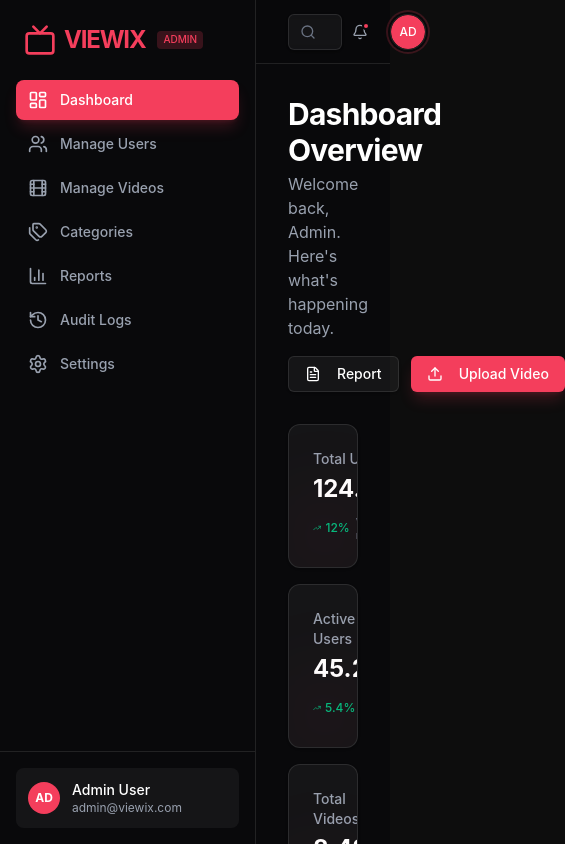
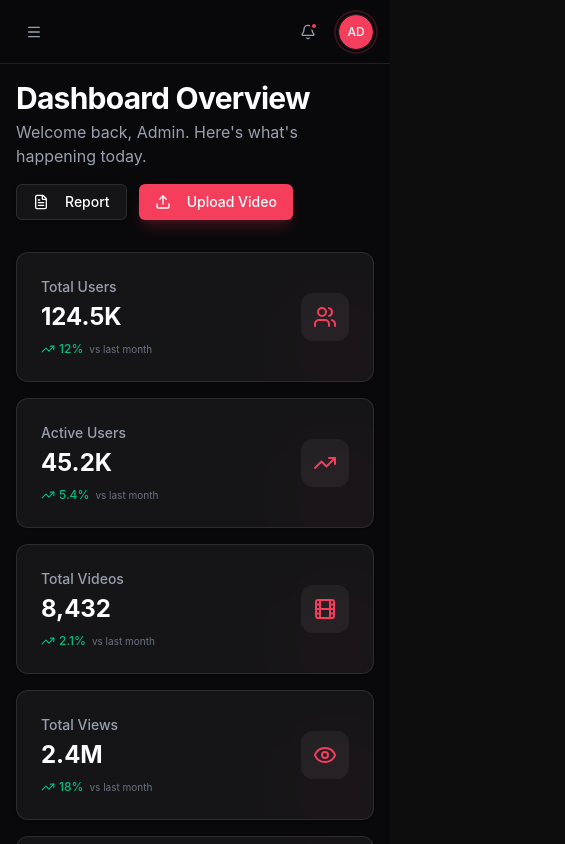
Before and after one commit to Ryanny-y/stream-web, a React (Vite) app in the folder frontend/: page /admin/dashboard in a window 390 px wide. Shown: the top 844 px of the page, 565 px wide, since content can reach past the window. Built offline with nearby package versions, Linux system fonts and the light colour scheme.

Commit message:
feat(admin): implement responsive sidebar and mobile navigation

```diff
--- a/frontend/src/features/admin/layout/AdminLayout.tsx
+++ b/frontend/src/features/admin/layout/AdminLayout.tsx
@@ -1,19 +1,21 @@
-import React from 'react';
+import React, { useState } from 'react';
 import { Outlet } from 'react-router-dom';
 import { AdminSidebar } from './AdminSidebar';
 import { AdminNavbar } from './AdminNavbar';
 
 export const AdminLayout: React.FC = () => {
+  const [isSidebarOpen, setIsSidebarOpen] = useState(false);
+
   return (
-    <div className="min-h-screen bg-zinc-950 text-white selection:bg-primary/30">
-      {/* Sidebar - Hidden on mobile, but we are desktop-first here as per request */}
-      <AdminSidebar />
+    <div className="min-h-screen bg-zinc-950 text-white selection:bg-primary/30 flex">
+      {/* Sidebar with responsive state */}
+      <AdminSidebar isOpen={isSidebarOpen} setIsOpen={setIsSidebarOpen} />
 
       {/* Main Content Area */}
-      <div className="pl-64 flex flex-col min-h-screen">
-        <AdminNavbar />
+      <div className="flex-1 flex flex-col min-h-screen min-w-0 transition-all duration-300 ease-in-out lg:pl-64">
+        <AdminNavbar onMenuClick={() => setIsSidebarOpen(true)} />
 
-        <main className="flex-1 p-8">
+        <main className="flex-1 p-4 lg:p-8 overflow-x-hidden">
           <Outlet />
         </main>
       </div>
--- a/frontend/src/features/admin/layout/AdminNavbar.tsx
+++ b/frontend/src/features/admin/layout/AdminNavbar.tsx
@@ -16,11 +16,18 @@ import {
   AvatarImage,
 } from '@/shared/components/ui/avatar';
 
-export const AdminNavbar: React.FC = () => {
+interface AdminNavbarProps {
+  onMenuClick: () => void;
+}
+
+export const AdminNavbar: React.FC<AdminNavbarProps> = ({ onMenuClick }) => {
   return (
-    <header className="h-16 border-b border-white/10 bg-zinc-950/50 backdrop-blur-md sticky top-0 z-40 px-8 flex items-center justify-between">
-      <div className="flex items-center gap-4 flex-1 max-w-md">
-        <div className="relative w-full group">
+    <header className="h-16 border-b border-white/10 bg-zinc-950/50 backdrop-blur-md sticky top-0 z-40 px-4 lg:px-8 flex items-center justify-between">
+      <div className="flex items-center gap-2 lg:gap-4 flex-1 max-w-md">
+        <Button variant="ghost" size="icon" className="lg:hidden text-gray-400 hover:text-white shrink-0" onClick={onMenuClick}>
+          <Menu className="w-5 h-5" />
+        </Button>
+        <div className="relative w-full group hidden sm:block">
           <Search className="absolute left-3 top-1/2 -translate-y-1/2 w-4 h-4 text-gray-500 group-focus-within:text-primary transition-colors" />
           <Input
             placeholder="Search analytics, users, videos..."
--- a/frontend/src/features/admin/layout/AdminSidebar.tsx
+++ b/frontend/src/features/admin/layout/AdminSidebar.tsx
@@ -11,6 +11,7 @@ import {
   Tv
 } from 'lucide-react';
 import { cn } from '@/shared/lib/utils';
+import { Button } from '@/shared/components/ui/button';
 
 const navItems = [
   { label: 'Dashboard', icon: LayoutDashboard, href: '/admin/dashboard' },
@@ -21,18 +22,38 @@ const navItems = [
   { label: 'Audit Logs', icon: History, href: '/admin/logs' },
   { label: 'Settings', icon: Settings, href: '/admin/settings' },
 ];
+import { X } from 'lucide-react';
 
-export const AdminSidebar: React.FC = () => {
+interface AdminSidebarProps {
+  isOpen: boolean;
+  setIsOpen: (isOpen: boolean) => void;
+}
+
+export const AdminSidebar: React.FC<AdminSidebarProps> = ({ isOpen, setIsOpen }) => {
   const location = useLocation();
+  return (
+    <>
+      {/* Mobile Overlay */}
+      {isOpen && (
+        <div
+          className="fixed inset-0 bg-black/60 backdrop-blur-sm z-40 lg:hidden"
+          onClick={() => setIsOpen(false)}
+        />
+      )}
 
-  return (
-    <aside className="w-64 bg-zinc-950 border-r border-white/10 flex flex-col h-screen fixed left-0 top-0 z-50">
-      <div className="p-6">
+      <aside className={cn(
+        "w-64 bg-zinc-950 border-r border-white/10 flex flex-col h-screen fixed left-0 top-0 z-50 transition-transform duration-300 ease-in-out",
+        isOpen ? "translate-x-0" : "-translate-x-full lg:translate-x-0"
+      )}>
+        <div className="p-6 flex items-center justify-between">
           <Link to="/" className="flex items-center gap-2 text-primary font-bold text-2xl tracking-tighter">
             <Tv className="w-8 h-8" />
             <span>VIEWIX</span>
             <span className="text-[10px] bg-primary/20 text-primary px-1.5 py-0.5 rounded ml-1 font-medium tracking-normal">ADMIN</span>
           </Link>
+          <Button variant="ghost" size="icon" className="lg:hidden text-gray-400 hover:text-white" onClick={() => setIsOpen(false)}>
+            <X className="w-5 h-5" />
+          </Button>
         </div>
 
       <nav className="flex-1 px-4 space-y-1 overflow-y-auto">
@@ -71,5 +92,6 @@ export const AdminSidebar: React.FC = () => {
         </div>
       </div>
       </aside>
+    </>
   );
 };
```
Lines whose indentation alone changed are shown as unchanged.
